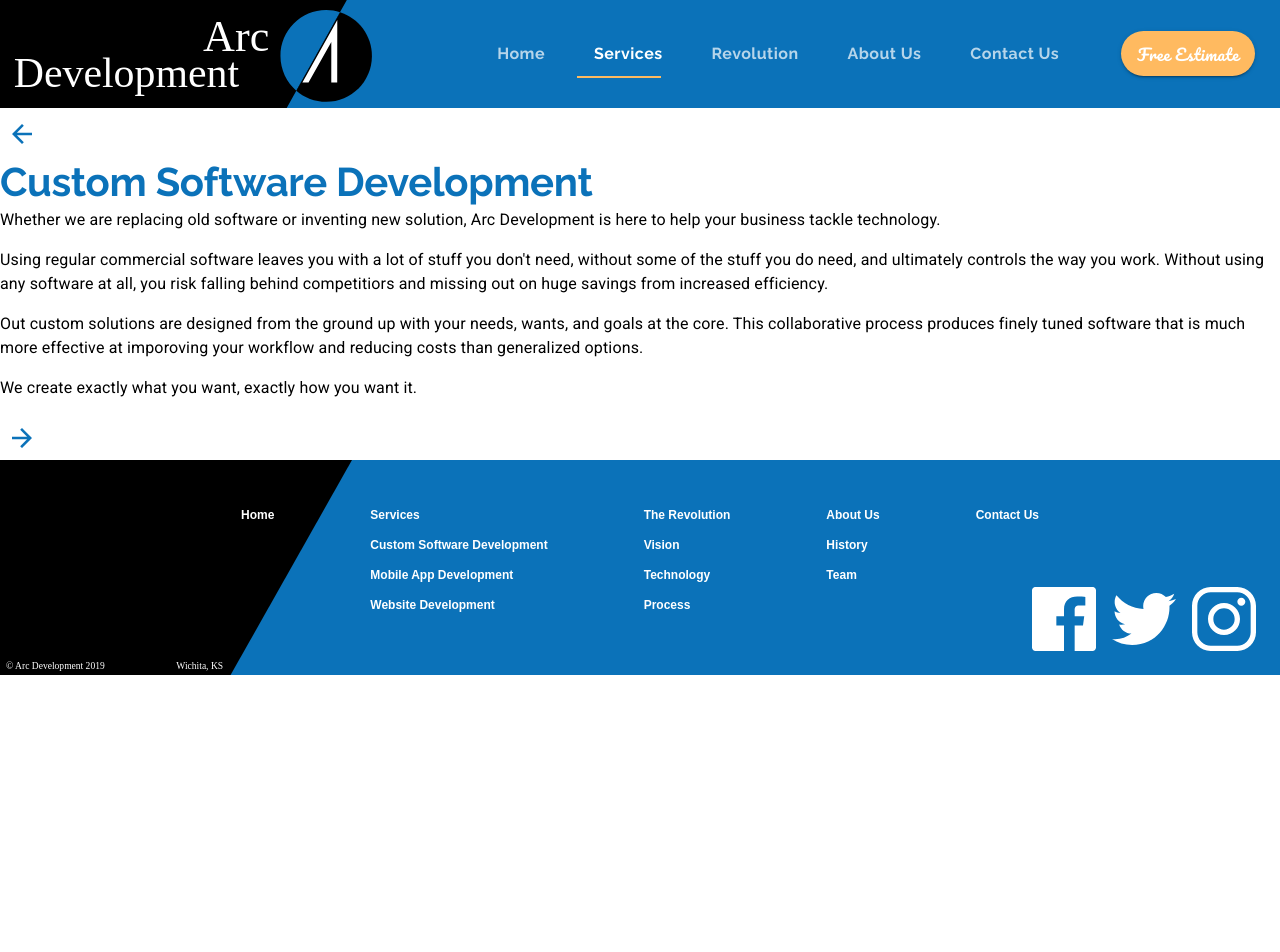
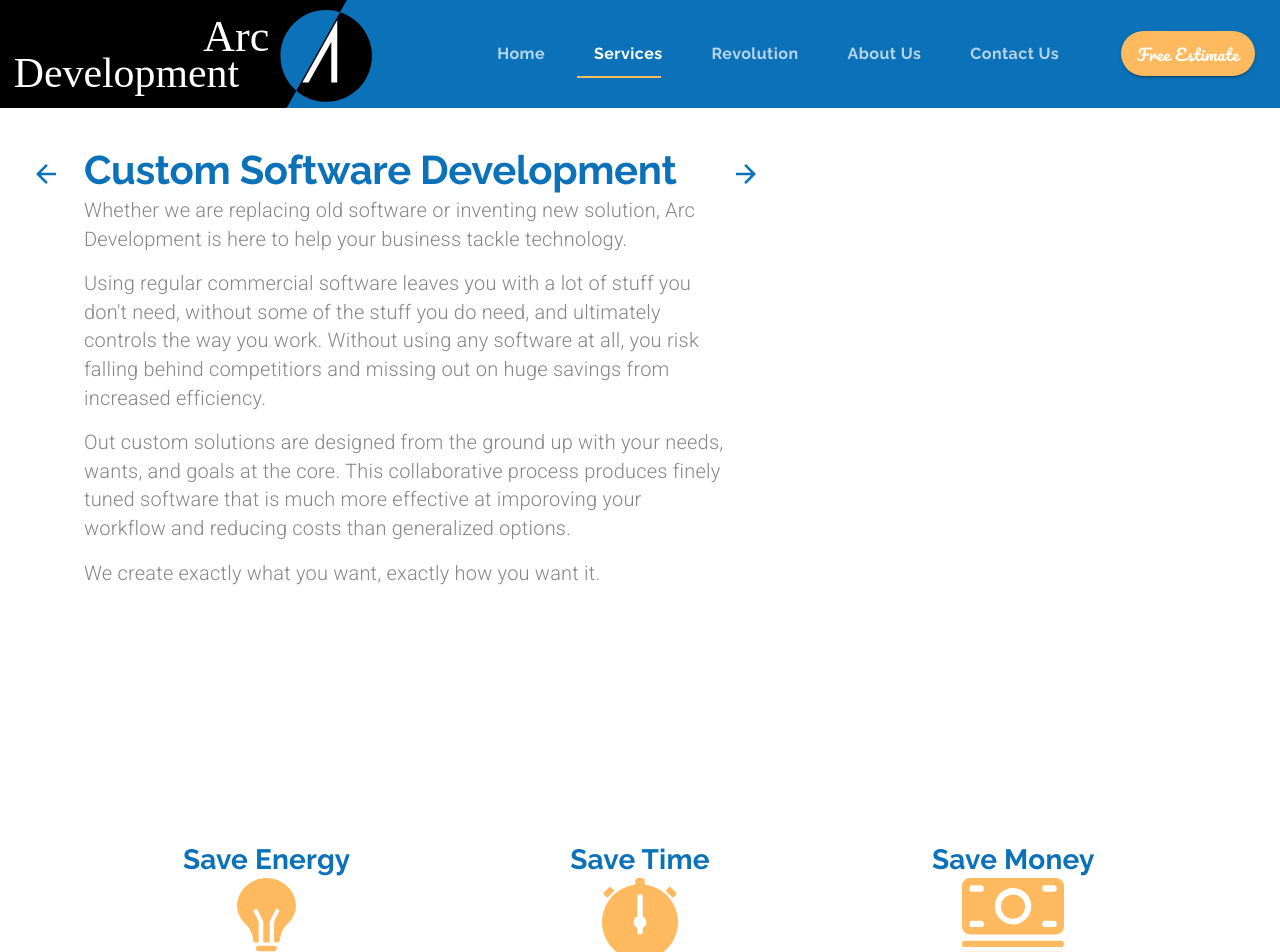
Before and after one commit to abdnadeem382/Arc-Development, a React (Create React App) app: page /customsoftware in a window 1280 px wide. Shown: the top 952 px of the page. Before the commit the page ends 800 px from the top, so only its background shows below. Built offline with nearby package versions, Linux system fonts and the light colour scheme.

Commit message:
Added Icons in Custom Software Page

```diff
--- a/src/components/CustomSoftwarePage/CustomSoftware.js
+++ b/src/components/CustomSoftwarePage/CustomSoftware.js
@@ -5,51 +5,81 @@
 import useStyles from './styles'
 import backArrow from '../../assets/backArrow.svg'
 import forwardArrow from '../../assets/forwardArrow.svg'
+import lightbulb from '../../assets/bulb.svg'
+import cash from '../../assets/cash.svg'
+import stopWatch from '../../assets/stopwatch.svg'
 
-function CustomSoftware() {
+function CustomSoftware({setSelectedIndex}) {
     const classes = useStyles();
     const theme= useTheme();
     const matchesSM = useMediaQuery(theme.breakpoints.down('sm'));
     return (
-        <Grid container direction='column'>
+        <Grid container direction='column' className={classes.mainContainer}>
             <Grid item container direction='row'>
-                <Grid item>
-                    <IconButton>
+                <Grid item className={classes.arrowContainer} style={{marginRight:'1em', marginLeft:'-3.5em'}}>
+                    <IconButton component={Link} to='/services' onClick={()=> setSelectedIndex(0)} className={classes.arrow}>
                         <img src={backArrow} alt="Back to Services Page"/>
                     </IconButton>
                 </Grid>
-            </Grid>
-            <Grid item container>
+
+            <Grid item container className={classes.heading}>
                 <Grid item>
                     <Typography variant='h2'>Custom Software Development</Typography>
                 </Grid>
                 <Grid item>
-                    <Typography variant='body1' paragraph>
+                    <Typography variant='body2' paragraph>
                         Whether we are replacing old software or inventing new solution, Arc Development
                         is here to help your business tackle technology.
                     </Typography>
-                    <Typography variant='body1' paragraph>
+                    <Typography variant='body2' paragraph>
                         Using regular commercial software leaves you with a lot of stuff you don't need,
                         without some of the stuff you do need, and ultimately controls the way you work.
                         Without using any software at all, you risk falling behind competitiors and missing out on huge savings
                         from increased efficiency.
                     </Typography>
-                    <Typography variant='body1' paragraph>
+                    <Typography variant='body2' paragraph>
                         Out custom solutions are designed from the ground up with your needs, wants, and goals
                         at the core. This collaborative process produces finely tuned software that is much more effective at imporoving
                         your workflow and reducing costs than generalized options.
                     </Typography>
-                    <Typography variant='body1' paragraph>
+                    <Typography variant='body2' paragraph>
                         We create exactly what you want, exactly how you want it.
                     </Typography>
                 </Grid>
-                <Grid item>
-                    <IconButton>
+                </Grid>
+                <Grid item className={classes.arrowContainer}>
+                    <IconButton component={Link} to='/mobileapps' onClick={()=> setSelectedIndex(2)} className={classes.arrow}>
                         <img src={forwardArrow} alt="Forward to Mobile App Development Page"/>
                     </IconButton>
                 </Grid>
+
             </Grid>
-
+            <Grid item container direction='row' justify='center' style={{marginTop: '15em', marginBottom: '20em'}}>
+                <Grid item container direction='column'md alignItems="center" style={{maxWidth: "40em"}}>
+                    <Grid item>
+                        <Typography variant="h4">Save Energy</Typography>
+                    </Grid>
+                    <Grid item>
+                        <img src={lightbulb} alt='Light Bulb'/>
+                    </Grid>
+                </Grid>
+                <Grid item container direction='column'md alignItems="center" style={{maxWidth: "40em"}}>
+                    <Grid item>
+                        <Typography variant="h4">Save Time</Typography>
+                    </Grid>
+                    <Grid item>
+                        <img src={stopWatch} alt='StopWatch'/>
+                    </Grid>
+                </Grid>
+                <Grid item container direction='column'md alignItems="center" style={{maxWidth: "40em"}}>
+                    <Grid item>
+                        <Typography variant="h4">Save Money</Typography>
+                    </Grid>
+                    <Grid item>
+                        <img src={cash} alt='Cash'/>
+                    </Grid>
+                </Grid>
+            </Grid>
         </Grid>
     )
 }
--- a/src/components/CustomSoftwarePage/styles.js
+++ b/src/components/CustomSoftwarePage/styles.js
@@ -1,5 +1,22 @@
 import { makeStyles } from "@material-ui/core";
 
 export default makeStyles((theme)=>({
+    mainContainer:{
+        paddingLeft: "5em",
+        paddingRight: "5em",
+        paddingTop: "2em",
+        paddingBottom: "10em"
+    },
+    heading:{
+        maxWidth: '40em',
 
+    },
+    arrowContainer:{
+        marginTop: '0.5em'
+    },
+    arrow:{
+        "&:hover":{
+            backgroundColor: "transparent"
+        }
+    }
 }))
--- a/src/components/UI/Theme.js
+++ b/src/components/UI/Theme.js
@@ -57,6 +57,11 @@
             fontWeight: 300,
             color: "white"
         },
+        body2:{
+            fontSize: '1.25rem',
+            color: arcGrey,
+            fontWeight: 300
+        },
         learnMore:{
             borderColor: arcBlue,
             color: arcBlue,
```
